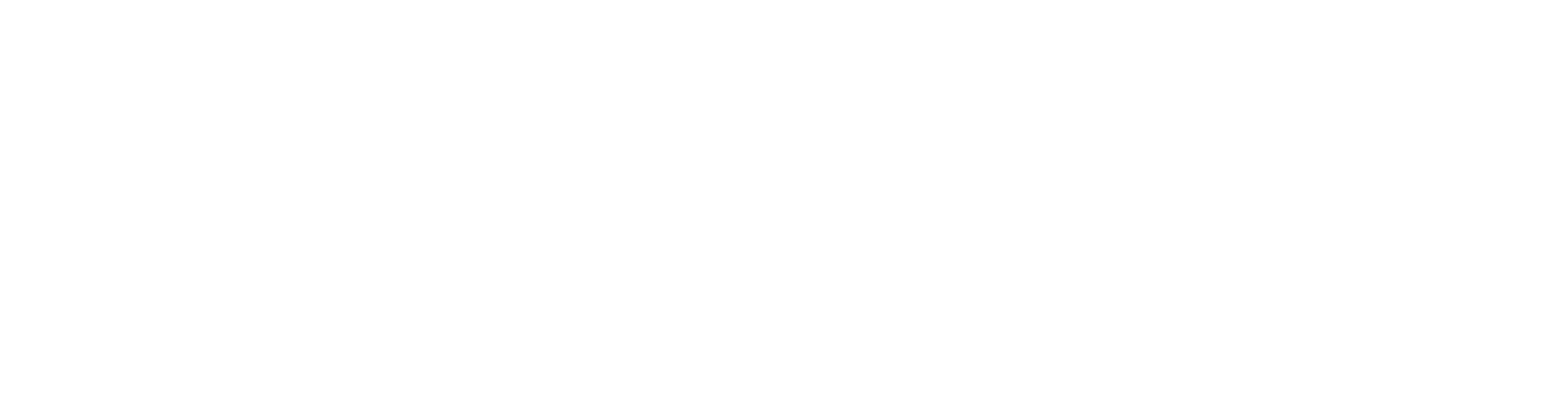
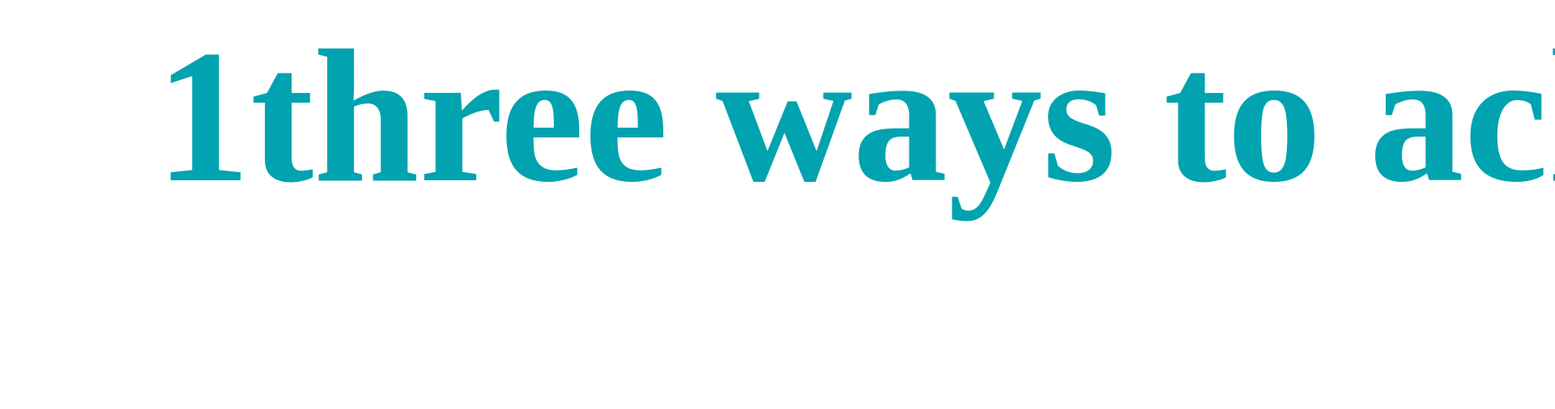
Before and after one commit to OutfitDelivery/cloudera-digi-advert1-make-template, a React (Create React App) app: page / in a window 1280 px wide. Shown: the part 810-1316 px from the top of the page at 81% size, 1920 px wide, since content can reach past the window. Built offline with nearby package versions, Linux system fonts and the light colour scheme; a web font is replaced by a local one.

Commit message:
Add debug for headingSize

```diff
--- a/src/App.js
+++ b/src/App.js
@@ -35,7 +35,7 @@
             {conditionalTextCheck(<h2>{subheadline}</h2>, "subheadline")}
             {displayLinePosition === "top" ? conditionalTextCheck(<h3>{displayLine}</h3>, "display-line") : ""}
             <div className="heading">
-              {conditionalTextCheck(<h1><span>{headlineLine1}</span></h1>, "headline line-1")}
+              {conditionalTextCheck(<h1><span>{headlineSize}{headlineLine1}</span></h1>, "headline line-1")}
               {conditionalTextCheck(<h1><span>{headlineLine2}</span></h1>, "headline line-2")}
               {conditionalTextCheck(<h1><span>{headlineLine3}</span></h1>, "headline line-3")}
               {conditionalTextCheck(<h1><span>{headlineLine4}</span></h1>, "headline line-4")}
@@ -71,8 +71,8 @@
 };
 
 App.defaultProps = {
-  width:4320,
-  height:4320,
+  width:4800,
+  height:2512,
   theme: 4,
   contentType: "heading-1",
   subheadline: "analytics",
```
Also changed, not shown: 8 other files (tests, documents, lock files or other folders).
